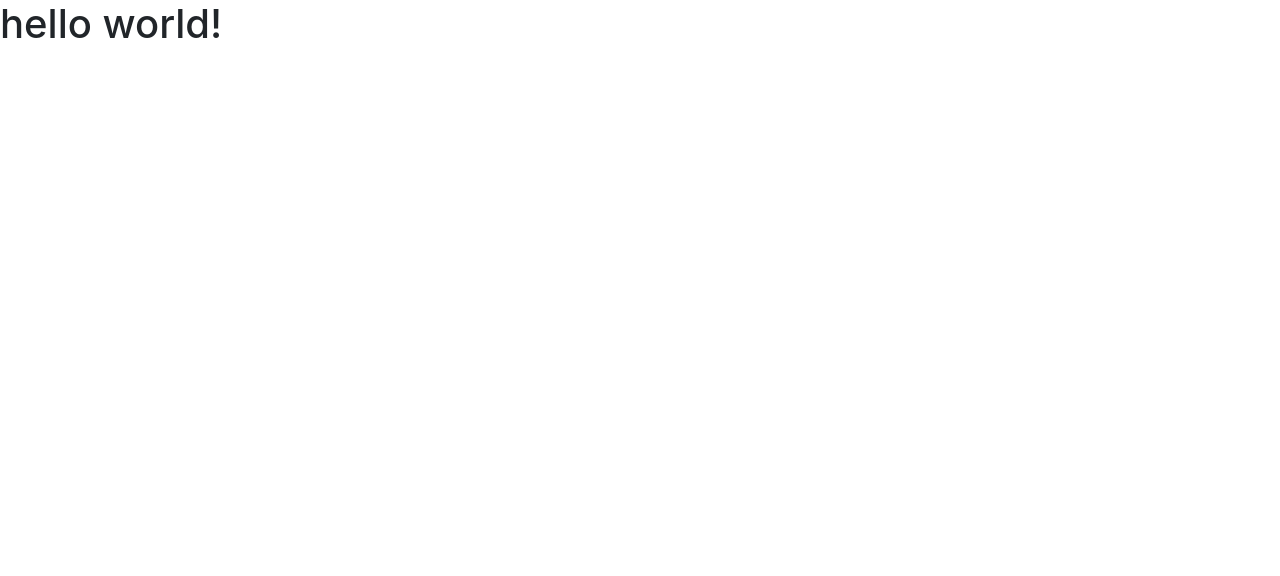
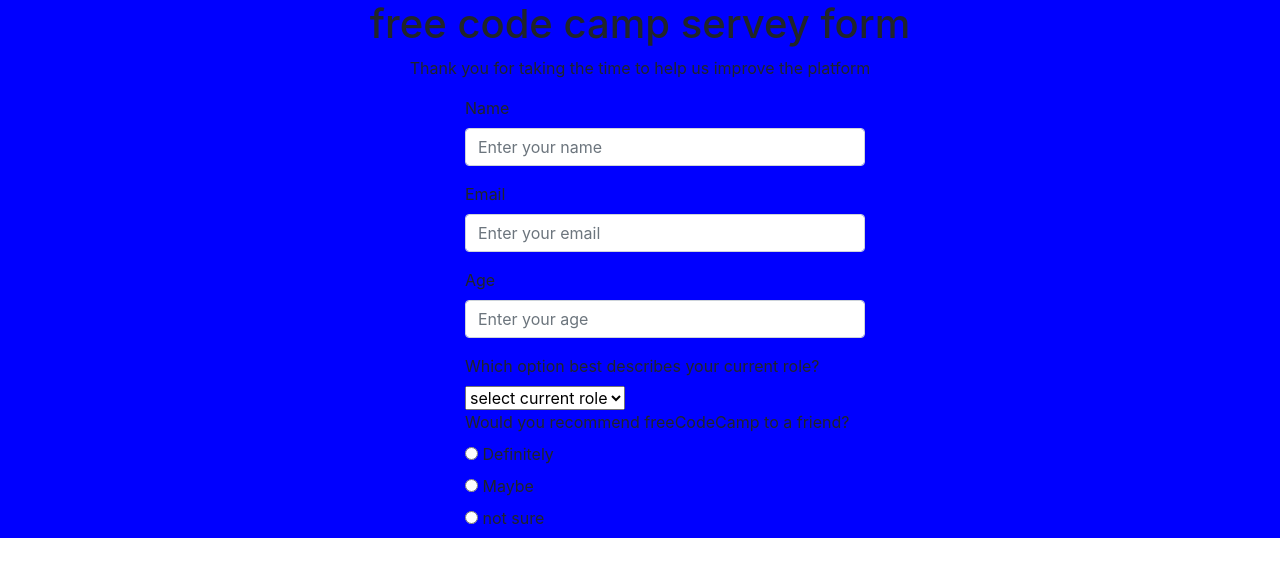
Before and after one commit to Abrish-seng/microverse-trail, a plain HTML site: page index.html in a window 1280 px wide. Drawn offline with nearby package versions, Linux system fonts and the light colour scheme.

Commit message:
form elements and css file are added

```diff
--- a/index.html
+++ b/index.html
@@ -2,11 +2,52 @@
 
 <head>
     <link rel="stylesheet" href="https://stackpath.bootstrapcdn.com/bootstrap/4.5.0/css/bootstrap.min.css" integrity="sha384-9aIt2nRpC12Uk9gS9baDl411NQApFmC26EwAOH8WgZl5MYYxFfc+NcPb1dKGj7Sk" crossorigin="anonymous">
+    <link rel="stylesheet" href="style.css">
     <title></title>
+
 </head>
 
 <body>
-    <h1>hello world!</h1>
+    <div class="container-fluid">
+
+        <div class="text-center">
+            <h1 id="title">free code camp servey form</h1>
+            <p id="description">Thank you for taking the time to help us improve the platform</p>
+        </div>
+        <form action="" class="mt-50 user">
+            <div class=" form-group ">
+                <label for="user ">Name</label>
+                <input type="text " placeholder="Enter your name " class="form-control ">
+            </div>
+            <div class="form-group ">
+                <label for="email ">Email</label>
+                <input type="text " placeholder="Enter your email " class="form-control ">
+            </div>
+            <div class="form-group ">
+                <label for="age ">Age</label>
+                <input type="number " placeholder="Enter your age " class="form-control ">
+            </div>
+            <div class="form-group ">
+                <label for="dropdown ">Which option best describes your current role? </label>
+                <select>
+                        <option value="select crrent role">select current role </option>
+                        <option value="student">student</option>
+                        <option value="full-time job">full-time job</option>
+                        <option value="full-time learner">full-time learner</option>
+                        <option value="prefer not to say">prefer not to say</option>
+                        <option value="other">other</option>
+                </select>
+                <div>
+                    <label for="">Would you recommend freeCodeCamp to a friend?</label> <br>
+                    <input type="radio" value="Definitly">
+                    <label for="Definitely">Definitely</label><br>
+                    <input type="radio" value="maybe">
+                    <label for="maybe">Maybe</label><br>
+                    <input type="radio" name="not sure" value="not sure">
+                    <label for="other">not sure</label>
+                </div>
+            </div>
+        </form>
 </body>
 
 </html>
--- /dev/null
+++ b/style.css
@@ -0,0 +1,8 @@
+.container-fluid {
+    background-color: blue;
+}
+
+.user {
+    width: 400px;
+    margin-left: 450px;
+}
```
